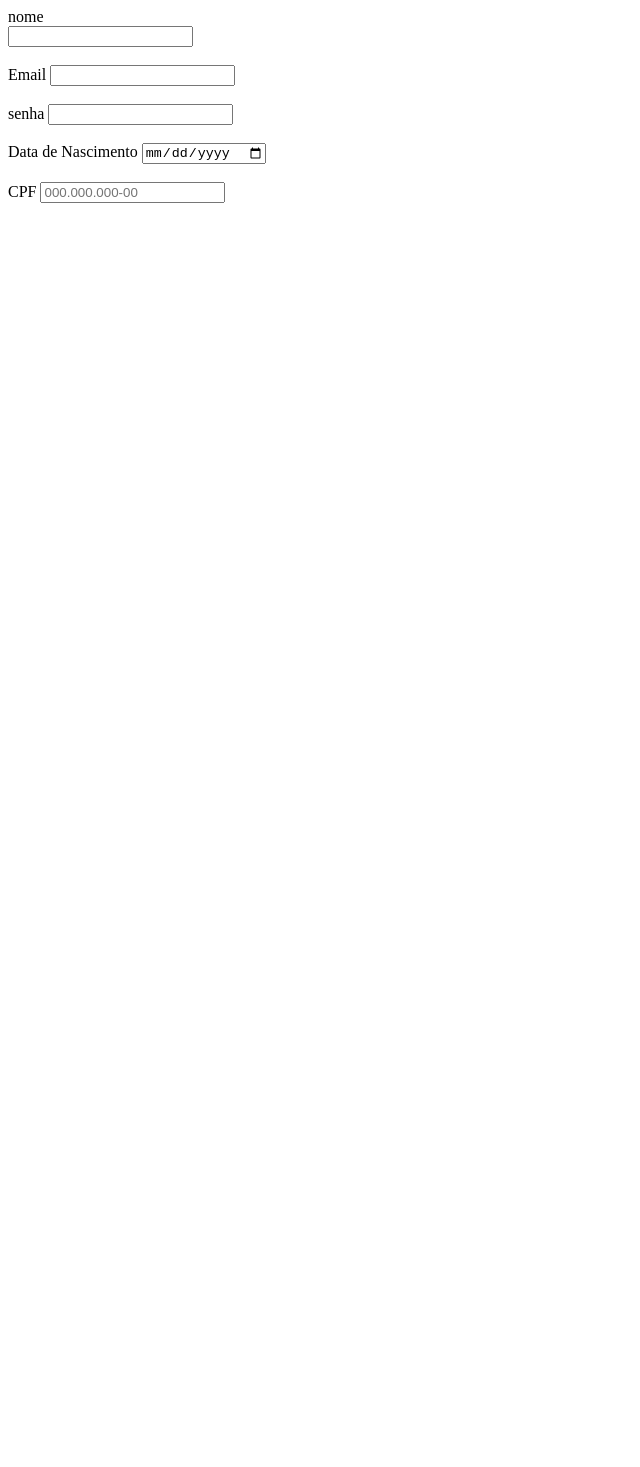
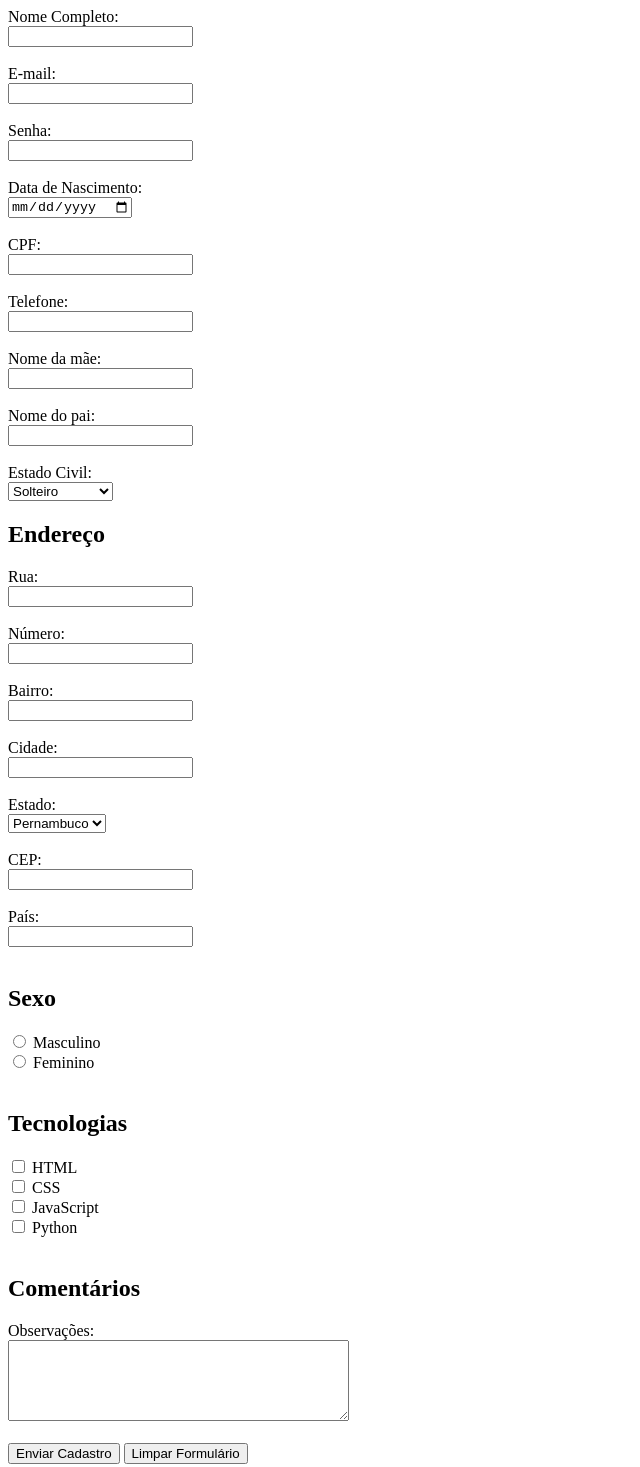
Before and after one commit to arthurfsantos27-crypto/Formulario, a plain HTML site: page index.html in a window 1280 px wide. Shown: the whole page, without its empty margins (0-640 px from the left). Before the commit the page ends 800 px from the top, so only its background shows below. Drawn offline with Linux system fonts and the light colour scheme.

Commit message:
Formulario 1

```diff
--- a/index.html
+++ b/index.html
@@ -1,44 +1,104 @@
 <!DOCTYPE html>
-<html lang="en">
+<html lang="pt-BR">
 <head>
     <meta charset="UTF-8">
     <meta name="viewport" content="width=device-width, initial-scale=1.0">
     <title>Formulario</title>
 </head>
 <body>
-    <!DOCTYPE html>
-<html lang="en">
-<head>
-    <meta charset="UTF-8">
-    <meta name="viewport" content="width=device-width, initial-scale=1.0">
-    <title>Document</title>
-</head>
-<body>
+
 <form>
- <label>nome</label><br>
- <input type="text" name="nome"><br><br>
+<label for="nome">Nome Completo:</label><br>
+<input type="text" id="nome" required><br><br>
 
-<!-- Campo de email -->
-<label>Email</label>
-<input type="email" name="email"><br><br>
+<label for="email">E-mail:</label><br>
+<input type="email" id="email" required><br><br>
 
-<!-- Campo de senha -->
-<label>senha</label>
-<input type="senha" senha="senha"><br><br>
+<label for="senha">Senha:</label><br>
+<input type="password" id="senha" required><br><br>
 
-<!--Campo de Data de Nascimento-->
-<label>Data de Nascimento</label>
-<input type="date">
+<label for="data">Data de Nascimento:</label><br>
+<input type="date" id="data" required><br><br>
 
-<br></br>
-<!--Campo de CPF-->
-<label>CPF</label>
-<input type="text" placeholder="000.000.000-00">
+<label for="cpf">CPF:</label><br>
+<input type="text" id="cpf" required><br><br>
 
-<!--Campo de -->
+<label for="telefone">Telefone:</label><br>
+<input type="tel" id="telefone" required><br><br>
+
+<label for="mae">Nome da mãe:</label><br>
+<input type="text" id="mae" required><br><br>
+
+<label for="pai">Nome do pai:</label><br>
+<input type="text" id="pai" required><br><br>
+
+<label for="estadoCivil">Estado Civil:</label><br>
+<select id="estadoCivil" required>
+<option>Solteiro</option>
+<option>Casado</option>
+<option>União Estável</option>
+<option>Separado</option>
+</select>
+
+<h2>Endereço</h2>
+
+<label for="rua">Rua:</label><br>
+<input type="text" id="rua" required><br><br>
+
+<label for="numero">Número:</label><br>
+<input type="number" id="numero" required><br><br>
+
+<label for="bairro">Bairro:</label><br>
+<input type="text" id="bairro" required><br><br>
+
+<label for="cidade">Cidade:</label><br>
+<input type="text" id="cidade" required><br><br>
+
+<label for="estado">Estado:</label><br>
+<select id="estado" required>
+<option>Pernambuco</option>
+<option>São Paulo</option>
+<option>Bahia</option>
+<option>Ceará</option>
+</select><br><br>
+
+<label for="cep">CEP:</label><br>
+<input type="text" id="cep" required><br><br>
+
+<label for="pais">País:</label><br>
+<input type="text" id="pais" required><br><br>
+
+<h2>Sexo</h2>
+
+<input type="radio" id="masculino" name="sexo">
+<label for="masculino">Masculino</label><br>
+
+<input type="radio" id="feminino" name="sexo">
+<label for="feminino">Feminino</label><br><br>
+
+<h2>Tecnologias</h2>
+
+<input type="checkbox" id="html">
+<label for="html">HTML</label><br>
+
+<input type="checkbox" id="css">
+<label for="css">CSS</label><br>
+
+<input type="checkbox" id="javascript">
+<label for="javascript">JavaScript</label><br>
+
+<input type="checkbox" id="python">
+<label for="python">Python</label><br><br>
+
+<h2>Comentários</h2>
+
+<label for="comentarios">Observações:</label><br>
+<textarea id="comentarios" rows="5" cols="40"></textarea><br><br>
+
+<button type="submit">Enviar Cadastro</button>
+
+<button type="reset">Limpar Formulário</button>
+
 </form>
 </body>
 </html>
-
-</body>
-</html>
```
